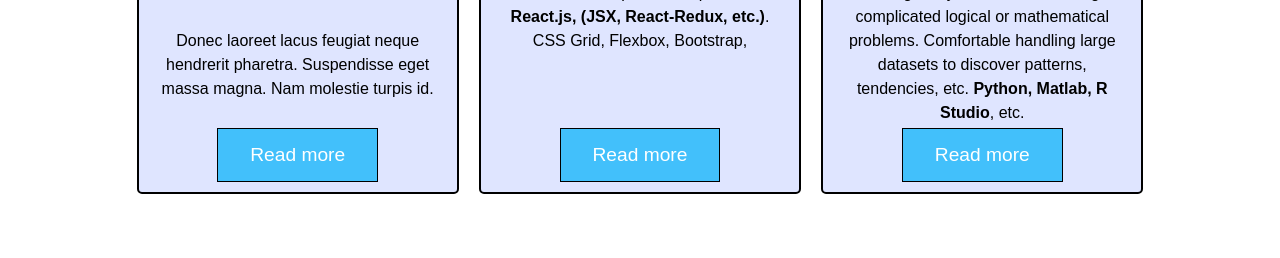
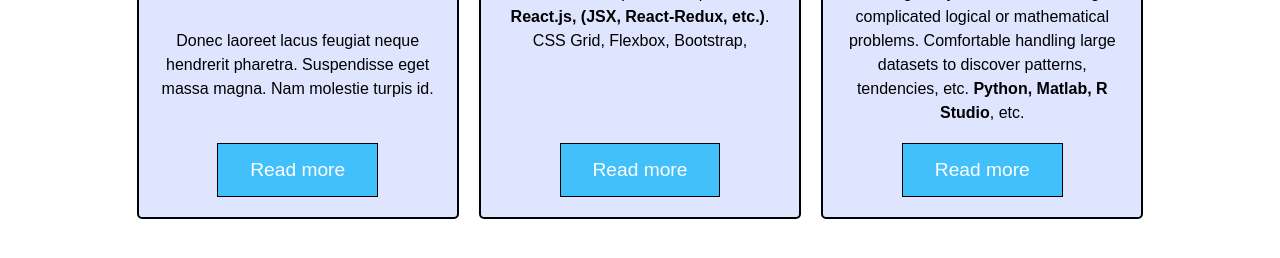
Before and after one commit to HugoAlbertoNieto/HugoAlbertoNieto.github.io, a plain HTML site: page main.html in a window 1280 px wide. Shown: the part 766-1024 px from the top of the page. Drawn offline with Linux system fonts and the light colour scheme.

Commit message:
Update margins of the cards

```diff
--- a/main.html
+++ b/main.html
@@ -37,7 +37,7 @@
               <p>Donec laoreet lacus feugiat neque hendrerit pharetra. Suspendisse eget massa magna. Nam molestie turpis id.</p>
               <br></br>
               <div class="btn-container">
-                <button onclick="location.href='desktop-developer.html'" class="gral-btn">Read more</button>
+                <a href="desktop-developer.html" class="gral-btn">Read more</a>
               </div>
             </div>
 
@@ -49,7 +49,7 @@
               <p>Frontend Developer with experience in <strong>React.js, (JSX, React-Redux, etc.)</strong>. CSS Grid, Flexbox, Bootstrap, </p>
               <br></br>
               <div class="btn-container">
-                <button onclick="location.href='web-developer.html'" class="gral-btn">Read more</button>
+                <a href="web-developer.html" class="gral-btn">Read more</a>
               </div>
             </div>
 
@@ -61,7 +61,7 @@
               <p>Strong analytical skills for solving complicated logical or mathematical problems. Comfortable handling large datasets to discover patterns, tendencies, etc. <strong>Python, Matlab, R Studio</strong>, etc.</p>
               <br></br>
               <div class="btn-container">
-                <button onclick="location.href='data-analyst.html'" class="gral-btn">Read more</button>
+                <a href="data-analyst.html" class="gral-btn">Read more</a>
               </div>
             </div>
           </div>
--- a/styles.css
+++ b/styles.css
@@ -27,7 +27,7 @@ body {
     justify-content:center;
     display: flex;
     position: absolute;
-    bottom: 10px;
+    bottom: 20px;
   }
 
   .gral-btn {
@@ -143,7 +143,7 @@ body {
     padding-left: 15px;
     padding-right: 15px;
     padding-top: 15px;
-    padding-bottom: 15px;
+    padding-bottom: 40px;
     border: 2px solid;
     border-radius: 5px;
     background-color: #DFE5FF;
```
